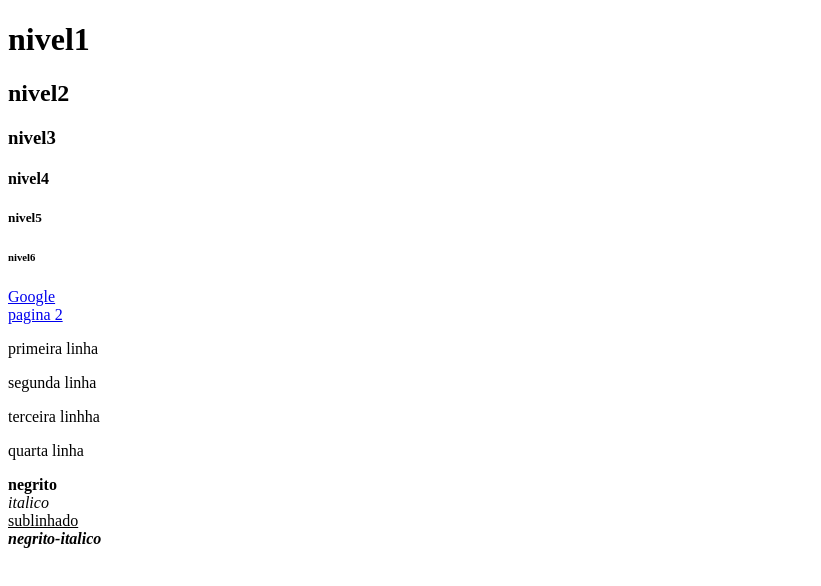
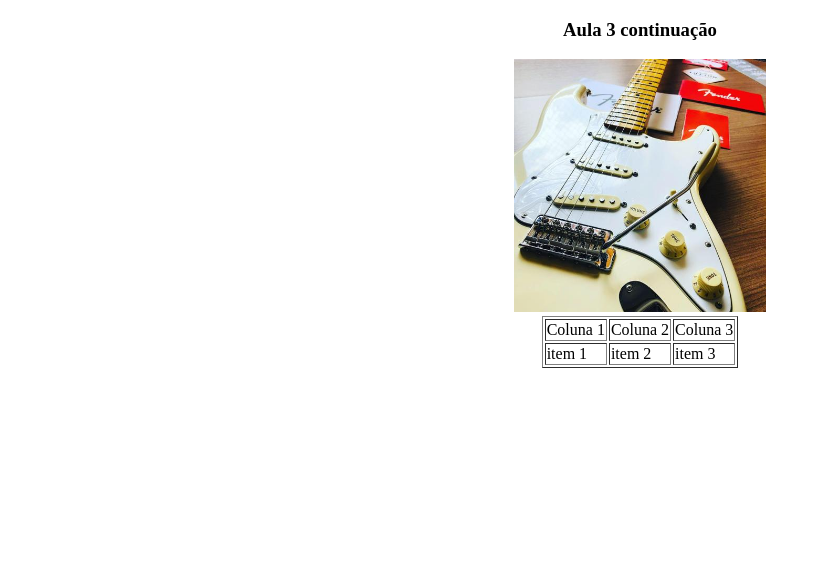
Before and after one commit to tonypmelo/TecWebAula, a plain HTML site: page index.html in a window 1280 px wide. Shown: the whole page, without its empty margins (0-821 px from the left). Drawn offline with Linux system fonts and the light colour scheme.

Commit message:
Arquivo criado

```diff
--- a/index.html
+++ b/index.html
@@ -2,27 +2,29 @@
 <html>
     <head>
         <meta charset="UTF-8"/>
-        <title>Aula TecWeb</title>
+        <title>Aula 3</title>
     </head>
     <body>
-        <!--comentários-->
-        <h1>nivel1</h1>
-        <h2>nivel2</h2>
-        <h3>nivel3</h3>
-        <h4>nivel4</h4>
-        <h5>nivel5</h5>
-        <h6>nivel6</h6>
-        <a href="http://www.google.com.br">Google</a>
-        <br/><a href="pagina2.html">pagina 2</a>
-        <p>primeira linha</p>
-        <p>segunda linha</p>
-        <p>terceira linhha</p>
-        <p>quarta linha</p>
-        <strong>negrito</strong>
-        <br/><em>italico</em>
-        <br/><u>sublinhado</u>
-        <br/><strong><em>negrito-italico</em></strong>
+        <center>
+        <h3>Aula 3 continuação</h3>
 
-
+        <img src="guitarra.jpg"
+            alt="guitarra"
+            width="20%"
+            height="30%"/>
+        <br/>
+        <table border="1">
+            <tr>
+                <td>Coluna 1</td>
+                <td>Coluna 2</td>
+                <td>Coluna 3</td>
+            </tr>
+            <tr>
+                <td>item 1</td>
+                <td>item 2</td>
+                <td>item 3</td>
+            </tr>
+        </table>
+        </center>
     </body>
 </html>
```
Also changed, not shown: guitarra.jpg (added).
